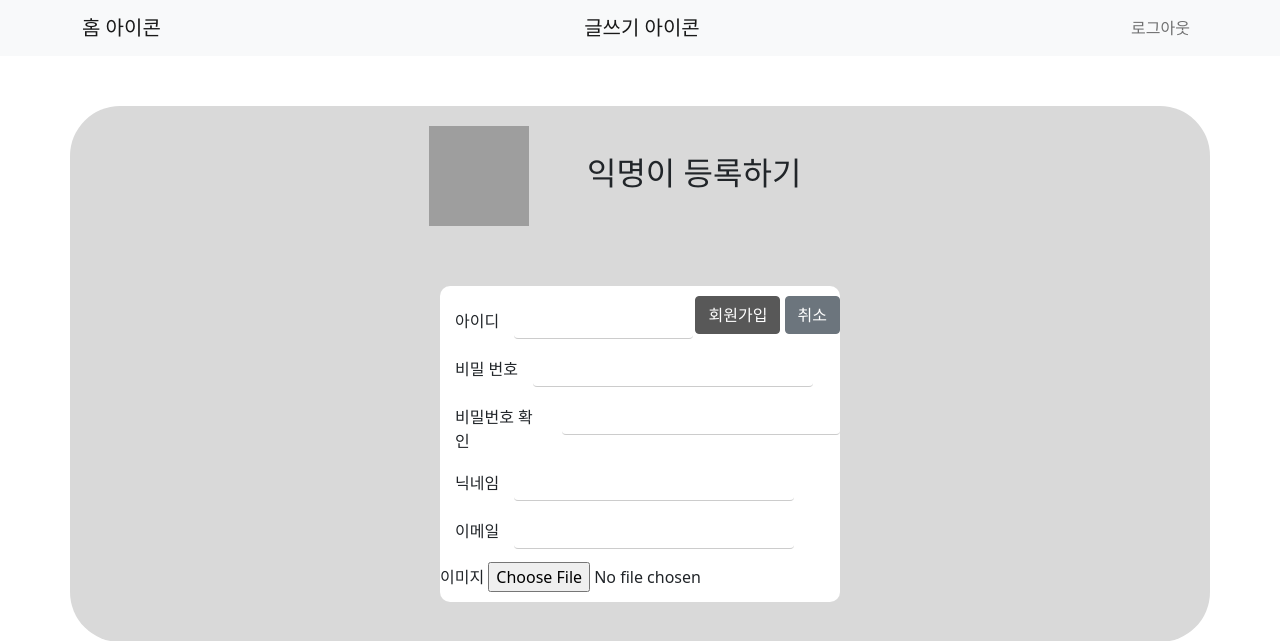
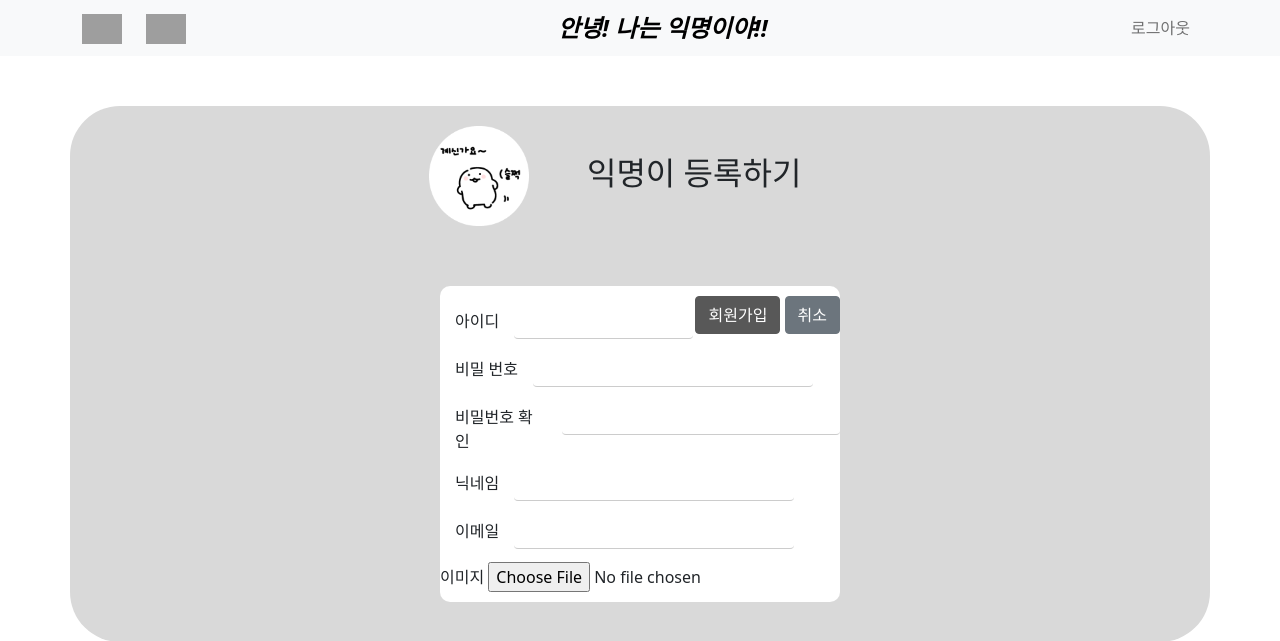
Before and after one commit to myo-05/ikmyeongram, a Django app: template igmsns/templates/user/signup_detail.html in a window 1280 px wide. Shown: the top 641 px of the page. Run offline with Django 4.2, Linux system fonts and the light colour scheme; the template is opened without the code that fills it, so the values that code supplies are empty; the visitor is signed in with stand-in values (Sample User, id 1); grey boxes are pictures that could not be loaded.

Commit message:
nav-icon

```diff
--- a/igmsns/templates/base.html
+++ b/igmsns/templates/base.html
@@ -54,6 +54,10 @@
         font-weight: bold;
         font-style: oblique;
       }
+
+      .nav_icon {
+        width: 40px;
+      }
     </style>
   </head>
 
@@ -63,13 +67,18 @@
         {% if not user.is_authenticated %}
           {# 유저가 인증이 되어있지 않다면 #}
           {# 로그인, 회원가입 화면 표시 #}
-          <a class="navbar-brand" href="{% url 'home' %}">홈 아이콘</a>
+          <a class="navbar-brand" href="{% url 'home' %}">
+            <image src="/static/home 1.png" class="nav_icon"></a>
             <text class="title_">안녕! 나는 익명이야!!</text>
           {% else %}
             {# 그렇지 않다면 - 인증이 되어있다면 #}
-
-          <a class="navbar-brand" href="{% url 'home' %}">홈 아이콘</a>
-          <a class="navbar-brand" href="{% url 'new' %}">글쓰기 아이콘</a>
+            <div class="icon-box">
+              <a class="navbar-brand" href="{% url 'home' %}">
+                <image src="/static/home 1.png" class="nav_icon"></a>
+                <a class="navbar-brand" href="{% url 'new' %}">
+                  <image src="/static/more 1.png" class="nav_icon"></a>
+                </div>
+                <text class="title_">안녕! 나는 익명이야!!</text>
 
               {% endif %}
               {# if문 종료 #}
--- a/igmsns/templates/user/signup_detail.html
+++ b/igmsns/templates/user/signup_detail.html
@@ -85,14 +85,16 @@
   </style>
 
   <script>
-    /*썸네일 미리보기 함수*/
+    /* 썸네일 미리보기 함수 */
     function setThumbnail(event) {
       var reader = new FileReader();
 
-      reader.onload = function(event) {
+      reader.onload = function (event) {
         var img = document.createElement("img");
         img.setAttribute("src", event.target.result);
-        document.querySelector("div#image_container").appendChild(img);
+        document
+          .querySelector("div#image_container")
+          .appendChild(img);
       };
 
       reader.readAsDataURL(event.target.files[0]);
@@ -102,9 +104,9 @@
   <div class="container signup-box">
     <div class="wrap">
       <h2 class="title-center">
-        <image class="profil-img" src="{% static 'admin/img/default_img.png' %}" alt = "default Image">
+        <image class="profil-img" src="{% static 'image 26.png' %}" alt="default Image">
           <span class="profil-title">익명이 등록하기</span>
-      </h2>
+        </h2>
         <form class="form-area" method="post" action="/api/user/sign-up-detail/">
           {% csrf_token %}
           <div style="float: right">
```
Also changed, not shown: igmsns/sns/migrations/0001_initial.py, igmsns/static/image 26.png (added), igmsns/user/migrations/0001_initial.py, 4 other files. Lines whose indentation alone changed are shown as unchanged.
